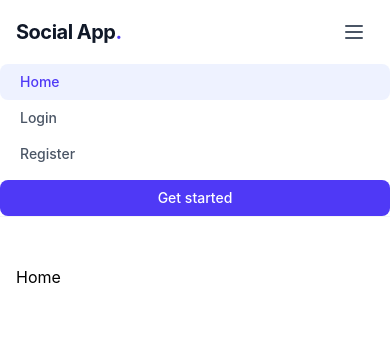
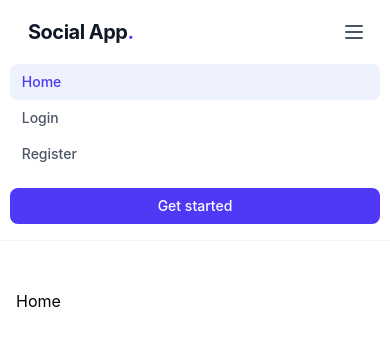
Before and after one commit to ey-spec/Social-App, a React (Vite) app: page / in a window 390 px wide. Both pictures are taken after a click on the button "Toggle menu". Shown: the top 346 px of the page. Built offline with nearby package versions, Linux system fonts and the light colour scheme.

Commit message:
Navbar fixes

```diff
--- a/src/Components/Common/Navbar.tsx
+++ b/src/Components/Common/Navbar.tsx
@@ -14,7 +14,7 @@ export default function Navbar() {
           {/* Logo */}
           <Link
             to="/"
-            className="text-xl font-bold text-gray-900 tracking-tight"
+            className="text-xl px-3 md:px-0 font-bold text-gray-900 tracking-tight"
           >
             Social App<span className="text-indigo-600">.</span>
           </Link>
@@ -89,10 +89,12 @@ export default function Navbar() {
         </div>
       </div>
 
-      {/* Mobile dropdown — add your own toggle logic to show/hide this */}
+      {/* Mobile dropdown */}
       <div
         className={`md:hidden overflow-hidden transition-all duration-500 ease-in-out ${
-          isClicked ? "max-h-96 opacity-100" : "max-h-0 opacity-0"
+          isClicked
+            ? "max-h-96 flex-col gap-  opacity-100"
+            : "max-h-0 opacity-0"
         }`}
       >
         <NavLink
@@ -100,7 +102,7 @@ export default function Navbar() {
           end
           onClick={() => setIsClicked(false)}
           className={({ isActive }) =>
-            `block px-5 py-2 text-sm font-medium rounded-lg transition-colors  ${
+            `block px-3 py-2 text-sm font-medium rounded-lg transition-colors w-[95%] mx-auto  ${
               isActive
                 ? "text-indigo-600 bg-indigo-50"
                 : "text-gray-600 hover:text-gray-900 hover:bg-gray-50"
@@ -113,7 +115,7 @@ export default function Navbar() {
           to="/login"
           onClick={() => setIsClicked(false)}
           className={({ isActive }) =>
-            `block px-5 py-2 text-sm font-medium rounded-lg transition-colors ${
+            `block px-3 py-2 text-sm font-medium rounded-lg transition-colors w-[95%] mx-auto ${
               isActive
                 ? "text-indigo-600 bg-indigo-50"
                 : "text-gray-600 hover:text-gray-900 hover:bg-gray-50"
@@ -126,7 +128,7 @@ export default function Navbar() {
           to="/register"
           onClick={() => setIsClicked(false)}
           className={({ isActive }) =>
-            `block px-5 py-2 text-sm font-medium rounded-lg transition-colors ${
+            `block px-3 py-2 text-sm font-medium rounded-lg transition-colors w-[95%] mx-auto ${
               isActive
                 ? "text-indigo-600 bg-indigo-50"
                 : "text-gray-600 hover:text-gray-900 hover:bg-gray-50"
@@ -138,7 +140,7 @@ export default function Navbar() {
         <NavLink
           to="/register"
           onClick={() => setIsClicked(false)}
-          className="block mt-2 px-3 py-2 text-sm font-medium text-center text-white bg-indigo-600 hover:bg-indigo-700 rounded-lg"
+          className="block my-4 px-3 w-[95%] mx-auto py-2 text-sm font-medium text-center text-white bg-indigo-600 hover:bg-indigo-700 rounded-lg"
         >
           Get started
         </NavLink>
```
